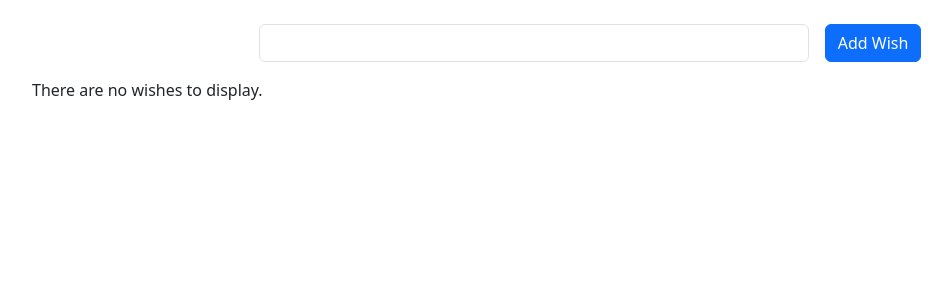
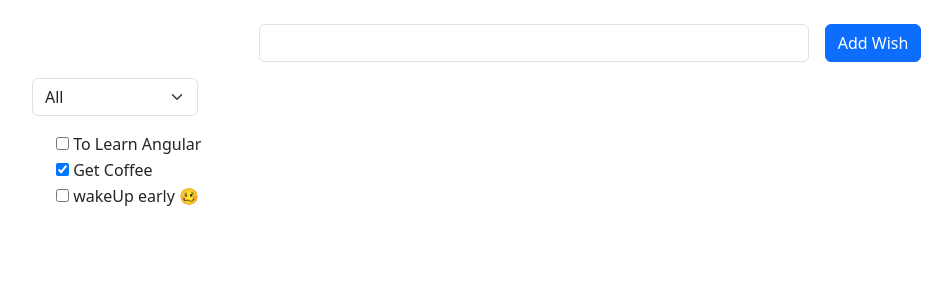
Before and after one commit to makstyle119/todo-angular, an Angular app: page / in a window 1280 px wide. Shown: the top 300 px of the page, without its empty margins (50-1002 px from the left). Built offline with nearby package versions, Linux system fonts and the light colour scheme.

Commit message:
listing for changes to ngModel values
ngModelChange is use to get the updated value from a input

```diff
--- a/src/app/app.component.html
+++ b/src/app/app.component.html
@@ -21,13 +21,27 @@
   </form>
 
   <div class="row mt-3">
-    <div *ngIf="items.length === 0; else showItems">
+    <div class="col-sm-2">
+      <select
+        class="form-select"
+        [(ngModel)]="filter"
+        (ngModelChange)="updateList($event)"
+      >
+        <option value="0">All</option>
+        <option value="1">Pending</option>
+        <option value="2">Completed</option>
+      </select>
+    </div>
+  </div>
+
+  <div class="row mt-3">
+    <div *ngIf="visibleItem.length === 0; else showItems">
       There are no wishes to display.
     </div>
 
     <ng-template #showItems>
       <ul class="wish-list">
-        <li *ngFor="let item of items; index as ii">
+        <li *ngFor="let item of visibleItem; index as ii">
           <div class="form-check">
             <label class="form-check-label">
               <input
--- a/src/app/app.component.ts
+++ b/src/app/app.component.ts
@@ -13,12 +13,17 @@ import { FormsModule } from '@angular/forms';
 })
 export class AppComponent {
   items: TodoItem[] = [
-    // new TodoItem('To Learn Angular'),
-    // new TodoItem('Get Coffee', true),
-    // new TodoItem('wakeUp early 🥴'),
+    new TodoItem('To Learn Angular'),
+    new TodoItem('Get Coffee', true),
+    new TodoItem('wakeUp early 🥴'),
   ];
+
   title = 'todo-angular';
-  newTodoItem = '';
+  newTodoItem: string = '';
+  filter: '0' | '1' | '2' = '0';
+
+  visibleItem: TodoItem[] = this.items;
+
   toggleItem(item: TodoItem) {
     item.isCompleted = !item.isCompleted;
   }
@@ -27,4 +32,14 @@ export class AppComponent {
     this.items.push(new TodoItem(this.newTodoItem));
     this.newTodoItem = '';
   }
+
+  updateList(value: '0' | '1' | '2') {
+    if (value == '0') {
+      this.visibleItem = this.items;
+    } else if (value == '1') {
+      this.visibleItem = this.items.filter((item) => !item.isCompleted);
+    } else {
+      this.visibleItem = this.items.filter((item) => item.isCompleted);
+    }
+  }
 }
```
Also changed, not shown: 1 other file (tests, documents, lock files or other folders).
